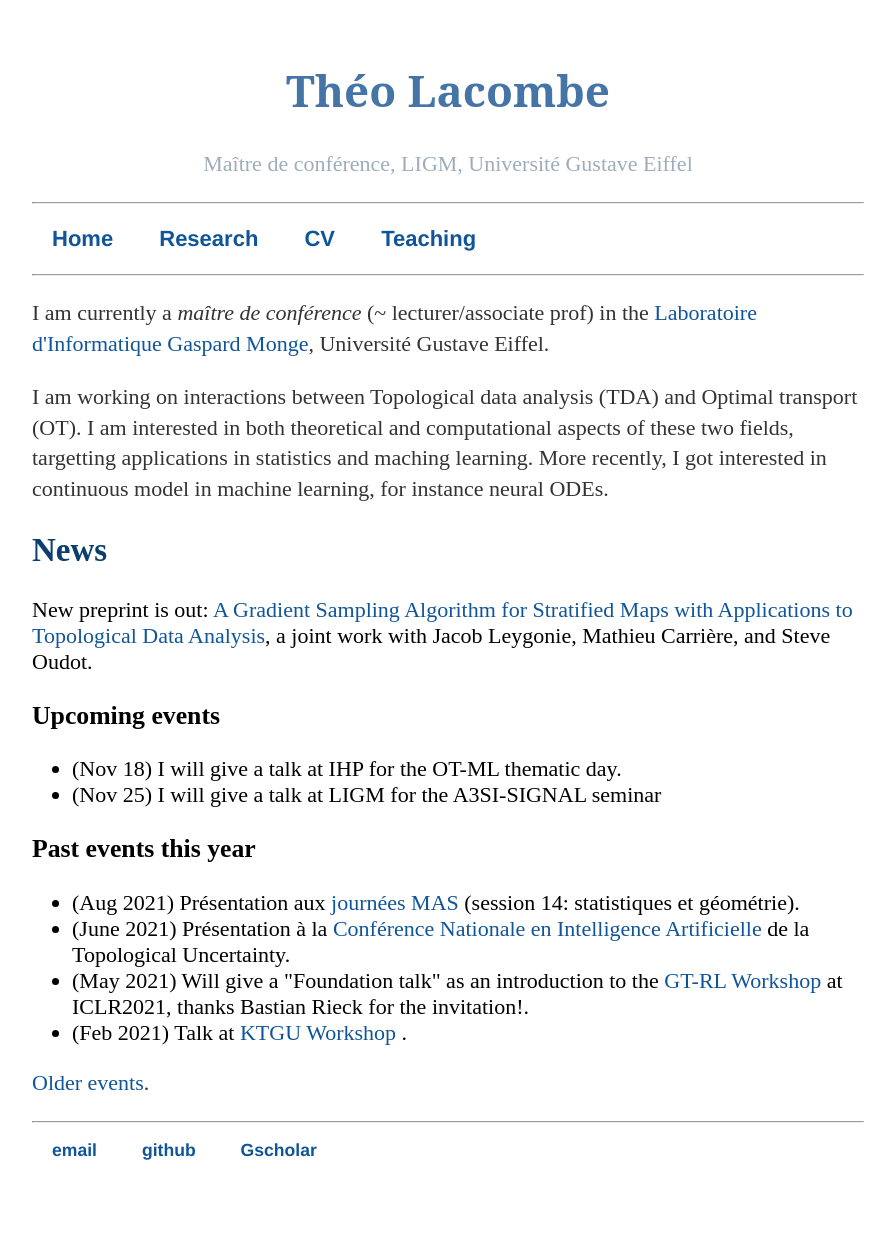
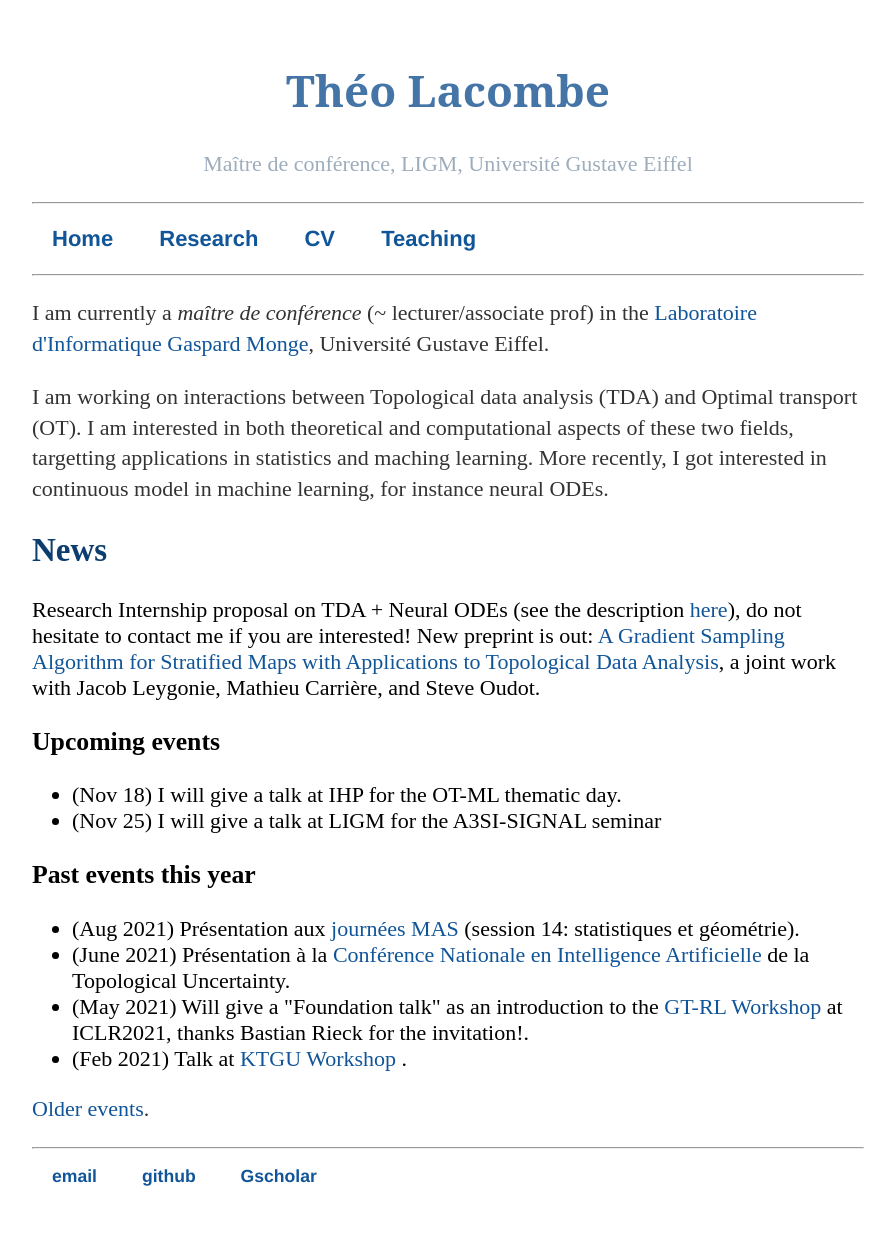
Before and after one commit to tlacombe/tlacombe.github.io, a Jekyll site: the page built from index.html, in a window 1280 px wide. Shown: the whole page, without its empty margins (192-1087 px from the left). Built offline with Jekyll 4.4.1, drawn with Linux system fonts in a browser that asks for light colours; before the commit the page ends 1221 px from its top, so only the background shows below that.

Commit message:
added internship proposal

```diff
--- a/index.html
+++ b/index.html
@@ -9,6 +9,9 @@ title: Théo Lacombe's webpage
 	</p>
 
     <h2> News </h2>
+    		Research Internship proposal on TDA + Neural ODEs (see the description <a href='./research/material/stage.pdf'>here</a>), do not hesitate to contact me if you are interested!
+
+
 		New preprint is out: <a href="https://arxiv.org/abs/2109.00530">A Gradient Sampling Algorithm for Stratified Maps with Applications to Topological Data Analysis</a>, a joint work with Jacob Leygonie, Mathieu Carrière, and Steve Oudot.
 	<h3> Upcoming events</h3>
 	<ul>
```
Also changed, not shown: 1 other file.
